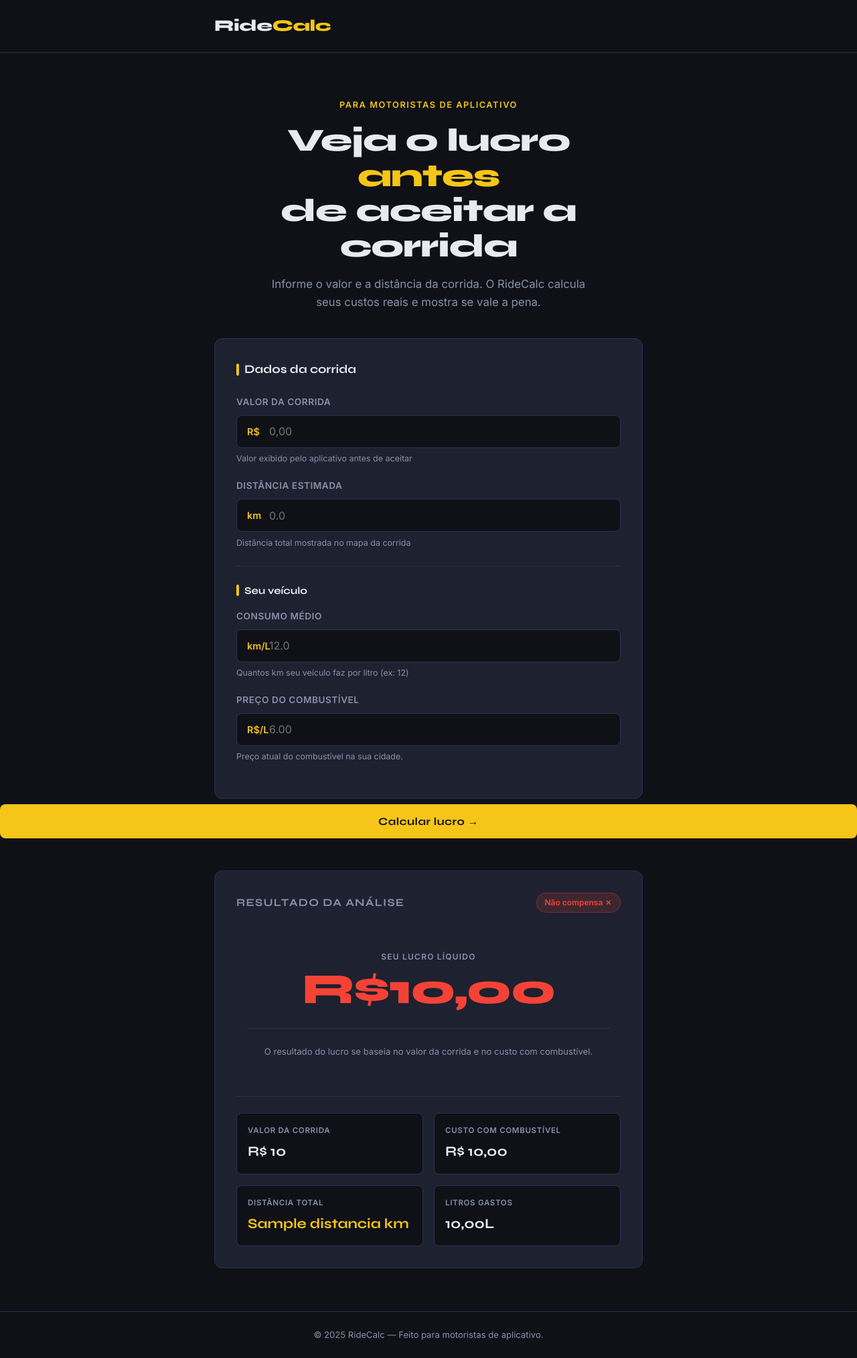
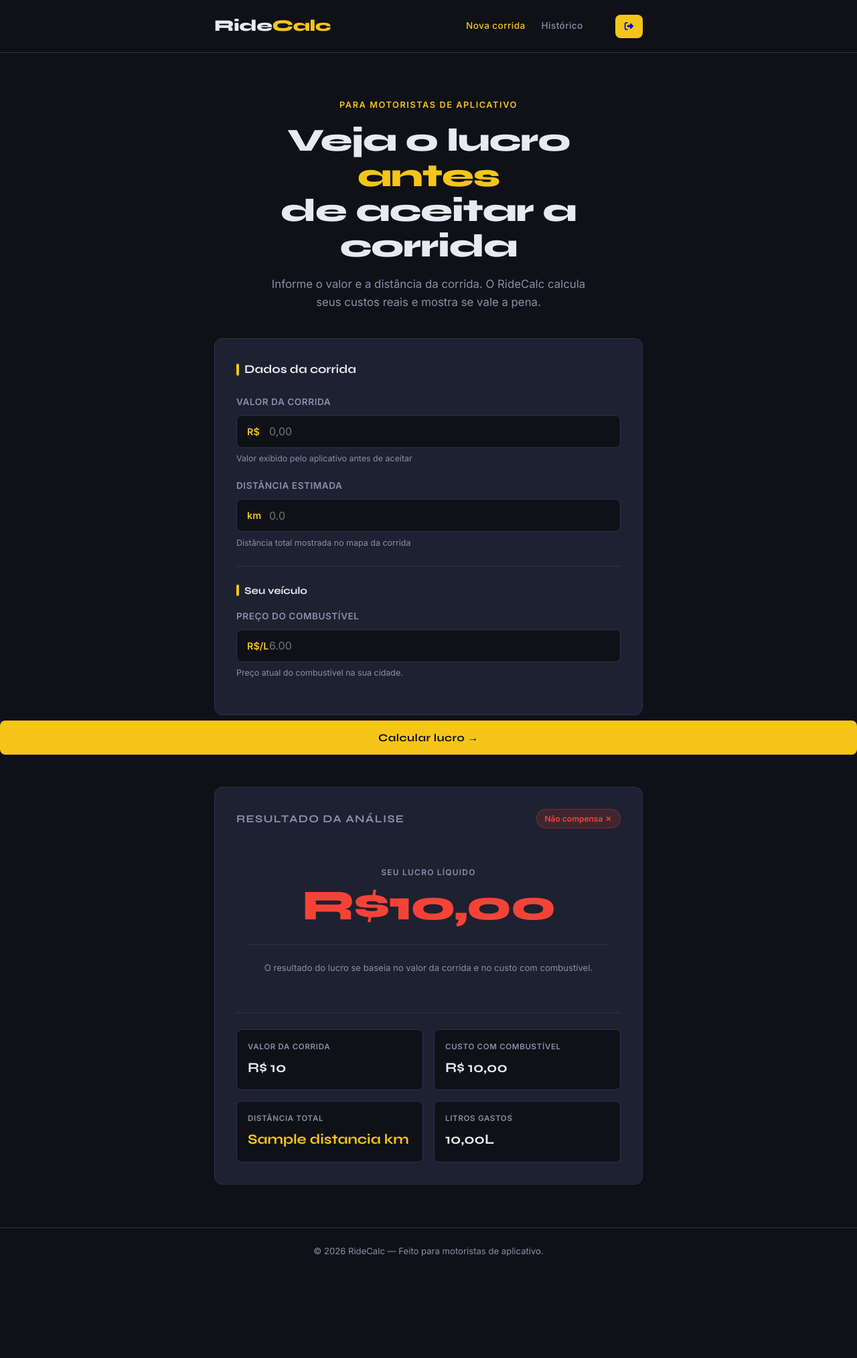
Before and after one commit to moisezk/ridecalc, a Django app: template backend/rotecalc/templates/ridecalc.html in a window 1280 px wide. Shown: the whole page at 67% size. After the commit the page ends 1876 px from the top, so only its background shows below. Run offline with Django 5.2, Linux system fonts and the light colour scheme; the template is opened without the code that fills it: most values are stand-ins (such as "Sample title", 1, 10 or a date in 2020).

Commit message:
view logout, remoção de form consumo em corridas_app, autenticacoes de login requirido adicionadas(VERSAO SEM FEATURE PERFIL)

```diff
--- a/backend/rotecalc/templates/historico.html
+++ b/backend/rotecalc/templates/historico.html
@@ -129,7 +129,7 @@
 
   <footer class="rodape">
     <div class="container">
-      <p>© 2025 RideCalc &mdash; Feito para motoristas de aplicativo.</p>
+      <p>© 2026 RideCalc &mdash; Feito para motoristas de aplicativo.</p>
     </div>
   </footer>
 
--- a/backend/rotecalc/templates/login.html
+++ b/backend/rotecalc/templates/login.html
@@ -94,7 +94,7 @@
 
   <footer class="rodape">
     <div class="container">
-      <p>© 2025 RideCalc &mdash; Feito para motoristas de aplicativo.</p>
+      <p>© 2026 RideCalc &mdash; Feito para motoristas de aplicativo.</p>
     </div>
   </footer>
 
--- a/backend/rotecalc/templates/ridecalc.html
+++ b/backend/rotecalc/templates/ridecalc.html
@@ -14,6 +14,7 @@
   <title>RideCalc — Calcule seu lucro antes de aceitar</title>
 
   <!-- fontes do Google Fonts: Syne (títulos) e Inter (corpo) -->
+  <link rel="stylesheet" href="https://cdnjs.cloudflare.com/ajax/libs/font-awesome/6.5.0/css/all.min.css">
   <link rel="stylesheet" href="{% static 'css/style.css'%}">
   <link rel="preconnect" href="https://fonts.googleapis.com" />
   <link rel="preconnect" href="https://fonts.gstatic.com" crossorigin />
@@ -35,6 +36,20 @@
 
       <!-- Aqui você pode adicionar navegação futuramente -->
       <!-- <nav> ... </nav> -->
+      <nav class="nav-links">
+        <a href="{% url 'corridas_app' %}" class="nav-link ativo">Nova corrida</a>
+        <a href="{% url 'historico_app' %}" class="nav-link">Histórico</a>
+        <a>
+        <form action="{% url 'logout_app' %}" method="POST">
+          {% csrf_token %}
+          <button type="submit" class="btn-logout">
+            <a href="{% url 'logout_app' %}">
+              <i class="fa-solid fa-right-from-bracket"></i>
+            </a>
+          </button>
+        </form>
+      </a>
+      </nav>
     </div>
   </header>
 
@@ -149,37 +164,6 @@
             <h3 class="card-titulo" style="font-size: 0.95rem; margin-bottom: 1rem;">
               Seu veículo
             </h3>
-
-
-            <!-- ---- CAMPO: Consumo do carro ---- -->
-            <div class="campo">
-              <label for="consumo">Consumo médio</label>
-
-              <div class="input-wrapper">
-                <span class="input-prefixo" aria-hidden="true">km/L</span>
-
-                <input
-                  type="number"
-                  id="consumo"
-                  name="consumo"
-                  placeholder="12.0"
-                  min="1"
-                  step="0.5"
-                  autocomplete="off"
-                  aria-describedby="dica-consumo"
-                />
-              </div>
-              {% if campo_erro == "consumo" %}
-                  <p class="campo-erro" id="dica-consumo">
-                  {{erro}}
-                  </p>
-              {% else %}
-              <p class="campo-dica" id="dica-consumo">
-                Quantos km seu veículo faz por litro (ex: 12)
-              </p>
-              {% endif %}
-            </div>
-
 
             <!-- ---- CAMPO: Preço do combustível ---- -->
             <div class="campo">
@@ -301,7 +285,7 @@
   <footer class="rodape">
     <div class="container">
       <p>
-        © 2025 RideCalc &mdash; Feito para motoristas de aplicativo.
+        © 2026 RideCalc &mdash; Feito para motoristas de aplicativo.
       </p>
     </div>
   </footer>
--- a/backend/rotecalc/urls.py
+++ b/backend/rotecalc/urls.py
@@ -7,5 +7,6 @@ urlpatterns = [
     path('corridas/', views.corridas_app, name="corridas_app"),
     path('cadastro/', views.cadastro_app, name="cadastro_app"),
     path('login/', views.login_app, name="login_app"),
-    path('historico/', views.historico_app, name="historico_app")
+    path('historico/', views.historico_app, name="historico_app"),
+    path('logout/', views.logout_app, name='logout_app'),
 ]
--- a/backend/templates/static/css/style.css
+++ b/backend/templates/static/css/style.css
@@ -220,6 +220,8 @@ body {
 /* Os campos de entrada */
 .campo input[type="number"],
 .campo input[type="text"],
+.campo input[type="email"],
+.campo input[type="password"],
 .campo select {
   width: 100%;
   background: var(--cor-fundo);
@@ -434,6 +436,58 @@ body {
 }
 
 
+
+
+
+
+/*================NAV==================*/
+/* Hide the default checkbox */
+.nav-links {
+  display: flex;
+  gap: 1.5rem;
+  align-items: center;
+}
+
+.nav-link {
+  font-size: 0.85rem;
+  font-weight: 500;
+  color: var(--cor-texto-fraco);
+  text-decoration: none;
+  letter-spacing: 0.03em;
+  transition: color 0.2s;
+}
+
+.nav-link:hover {
+  color: var(--cor-texto);
+}
+
+.nav-link.ativo {
+  color: var(--cor-acento);
+}
+
+
+
+
+
+/*BOTAO DE SAIR LOGOUT*/
+.btn-logout {
+    display: block;
+    gap: 8px;
+    padding: 10px 14px;
+    background: #F5C518;
+    border: none;
+    color: #0F1117;
+    border-radius: 8px;
+    font-weight: 600;
+    transition: 0.2s;
+}
+
+.btn-logout:hover {
+    background: #E8EAF0;
+    transform: translateY(-1px);
+}
+
+
 /* =====================================================
    12. RESPONSIVIDADE
    @media = "se a tela for menor que X, aplique estes estilos"
```
Also changed, not shown: backend/rotecalc/templates/cadastro.html (+8 -2 lines), backend/rotecalc/views.py (+13 -7 lines), backend/db.sqlite3.
